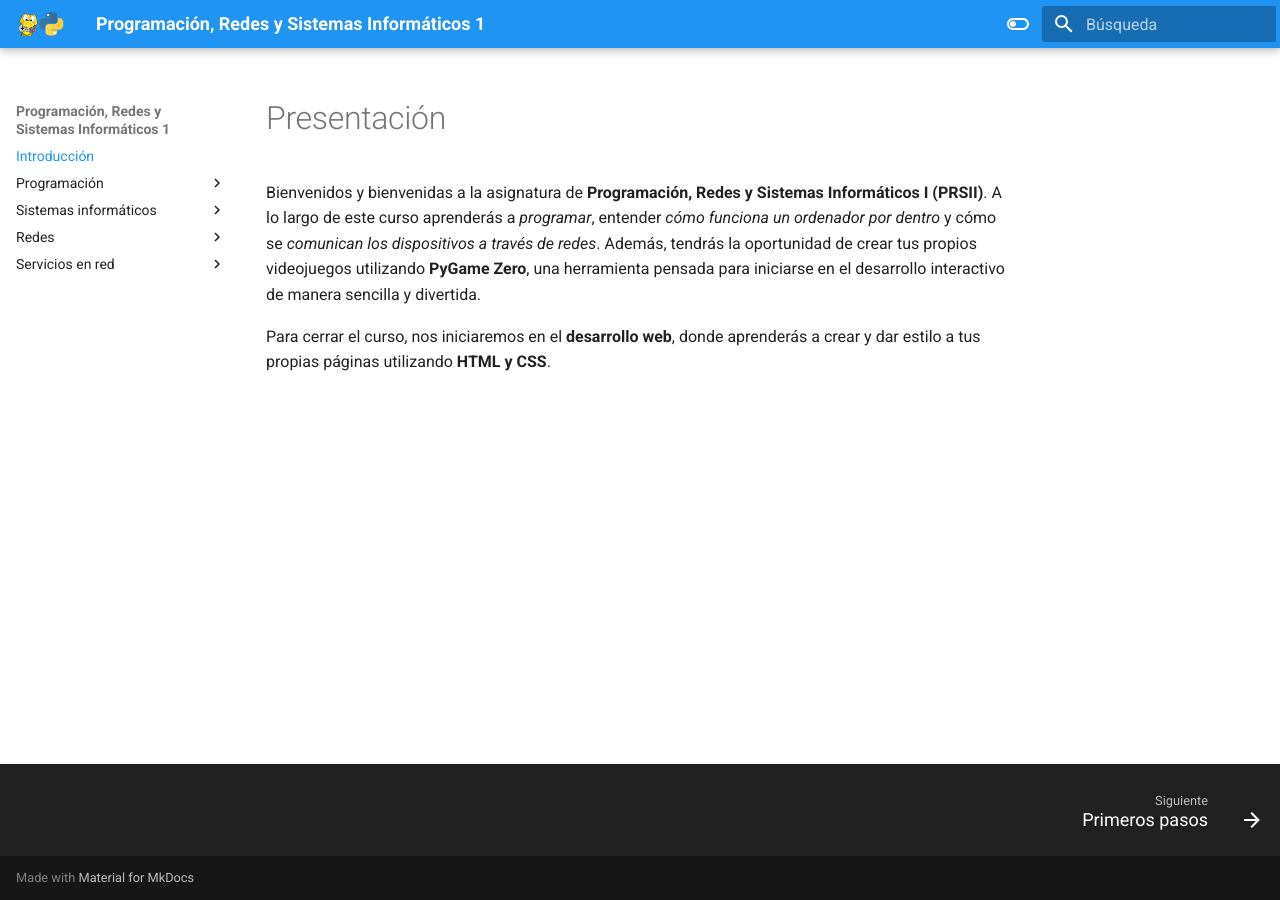
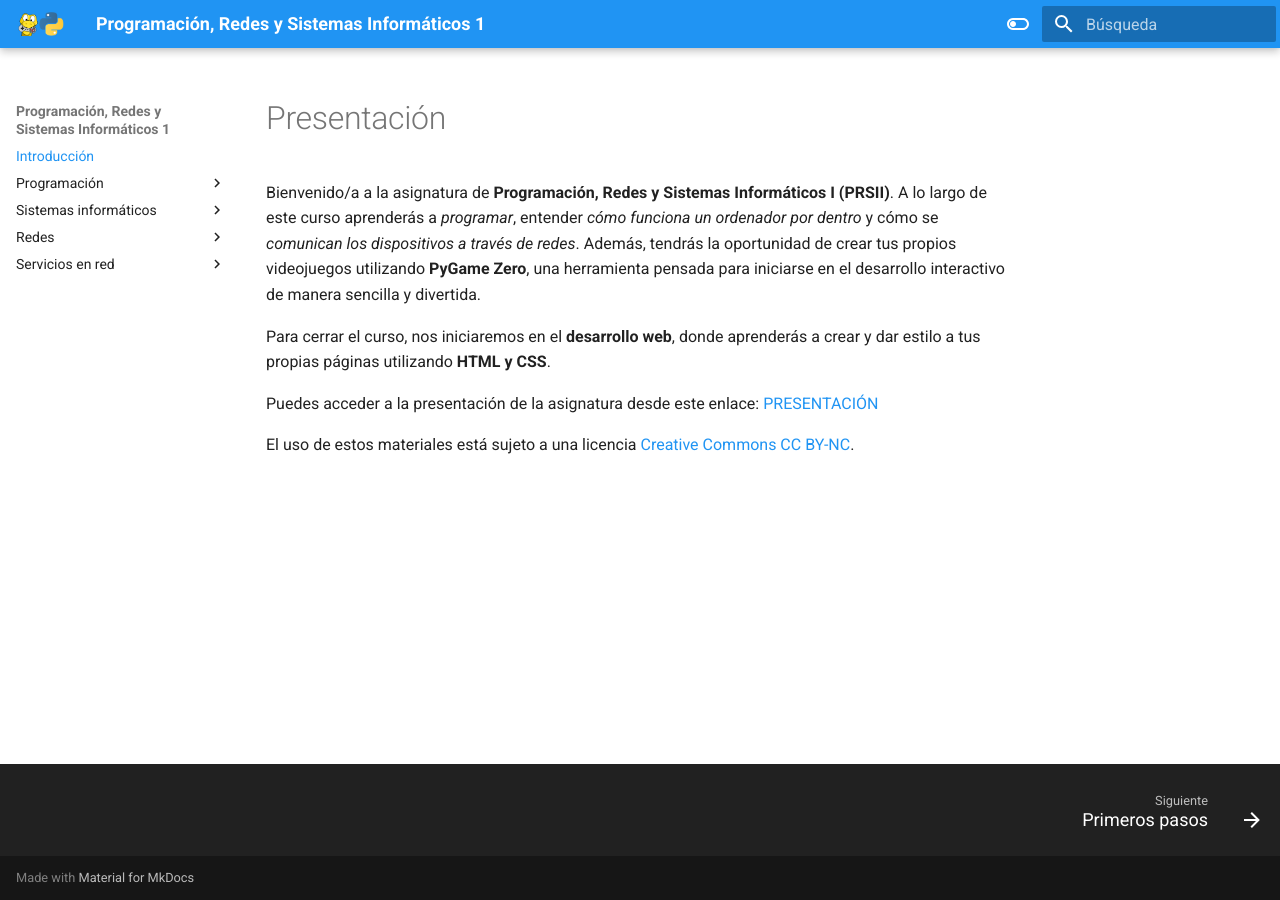
Before and after one commit to maycalle/1bach, an MkDocs documentation site: the page built from docs/index.md, in a window 1280 px wide. Built offline with MkDocs 1.6.1 and Material for MkDocs 9.7.7, drawn with Linux system fonts in a browser that asks for light colours.

Commit message:
presentacion

```diff
--- a/docs/index.md
+++ b/docs/index.md
@@ -1,5 +1,9 @@
 # Presentación
 
-Bienvenidos y bienvenidas a la asignatura de **Programación, Redes y Sistemas Informáticos I (PRSII)**. A lo largo de este curso aprenderás a *programar*, entender *cómo funciona un ordenador por dentro* y cómo se *comunican los dispositivos a través de redes*. Además, tendrás la oportunidad de crear tus propios videojuegos utilizando **PyGame Zero**, una herramienta pensada para iniciarse en el desarrollo interactivo de manera sencilla y divertida.
+Bienvenido/a a la asignatura de **Programación, Redes y Sistemas Informáticos I (PRSII)**. A lo largo de este curso aprenderás a *programar*, entender *cómo funciona un ordenador por dentro* y cómo se *comunican los dispositivos a través de redes*. Además, tendrás la oportunidad de crear tus propios videojuegos utilizando **PyGame Zero**, una herramienta pensada para iniciarse en el desarrollo interactivo de manera sencilla y divertida.
 
 Para cerrar el curso, nos iniciaremos en el **desarrollo web**, donde aprenderás a crear y dar estilo a tus propias páginas utilizando **HTML y CSS**.
+
+Puedes acceder a la presentación de la asignatura desde este enlace: [PRESENTACIÓN](https://gvaedu-my.sharepoint.com/:b:/r/personal/mc_callebellido_edu_gva_es/Documents/1BACH/presentacion_1bach.pdf?csf=1&web=1&e=1Vip6A)
+
+El uso de estos materiales está sujeto a una licencia [Creative Commons CC BY-NC](https://creativecommons.org/licenses/by-nc/4.0/).
```
